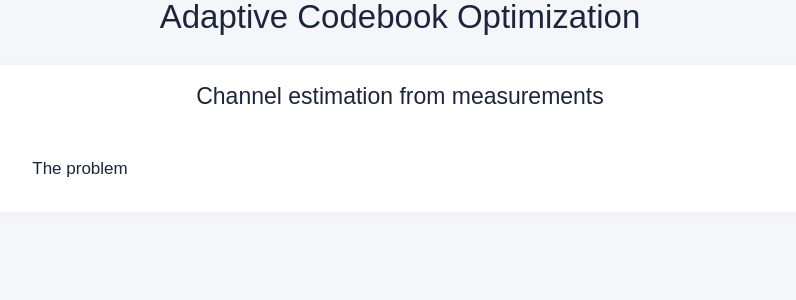
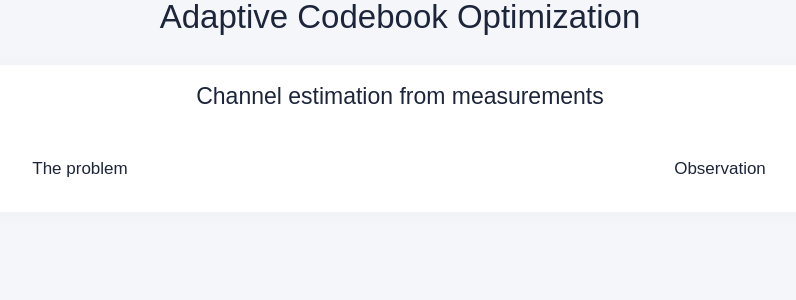
Before and after one commit to Joanguitar/ACO, a React (Create React App) app in the folder reactjs/: page / in a window 1280 px wide. Shown: the top 300 px of the page, without its empty margins (240-1036 px from the left). Built offline with nearby package versions, Linux system fonts and the light colour scheme.

Commit message:
Update App.js

```diff
--- a/reactjs/src/App.js
+++ b/reactjs/src/App.js
@@ -54,6 +54,11 @@ class App extends React.Component {
                       The problem
                     </h4>
                   </Col>
+                  <Col md="6">
+                    <h4 align="center">
+                      Observation
+                    </h4>
+                  </Col>
                 </Row>
               </CardBody>
             </Card>
```
